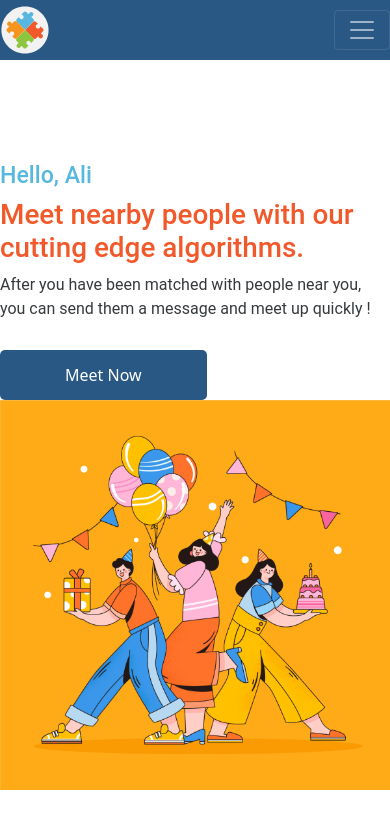
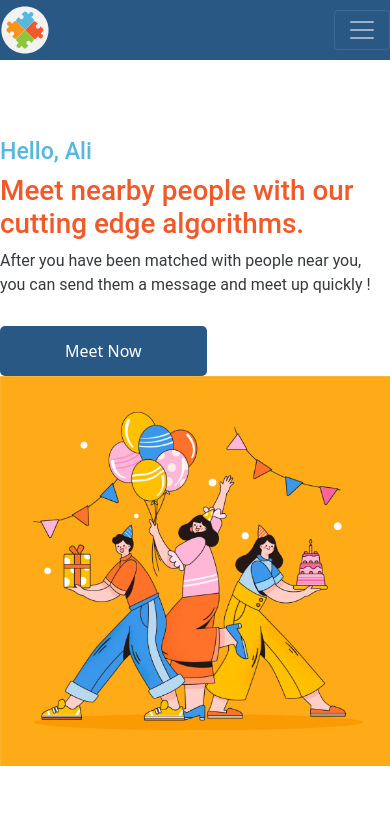
Before and after one commit to ReCoded-Org/capstone-turkey-love-thy-neighbour, a React (Create React App) app: page /meet in a window 390 px wide. Shown: the top 828 px of the page. Built offline with nearby package versions, Linux system fonts and the light colour scheme.

Commit message:
Add breakpoints to the columns

```diff
--- a/src/containers/Meet/index.jsx
+++ b/src/containers/Meet/index.jsx
@@ -13,7 +13,7 @@ function Meet() {
     <Container fluid className="meet-container-fluid">
       <Container className="meet-container d-flex align-items-center">
         <Row className="meet-row">
-          <Col xs={12} sm={12} md={6} className="mt-5 mt-sm-5 mt-md-0">
+          <Col xs={12} sm={12} md={6}>
             <h3>Hello, Ali</h3>
             <h1>Meet nearby people with our cutting edge algorithms.</h1>
             <p>
```
